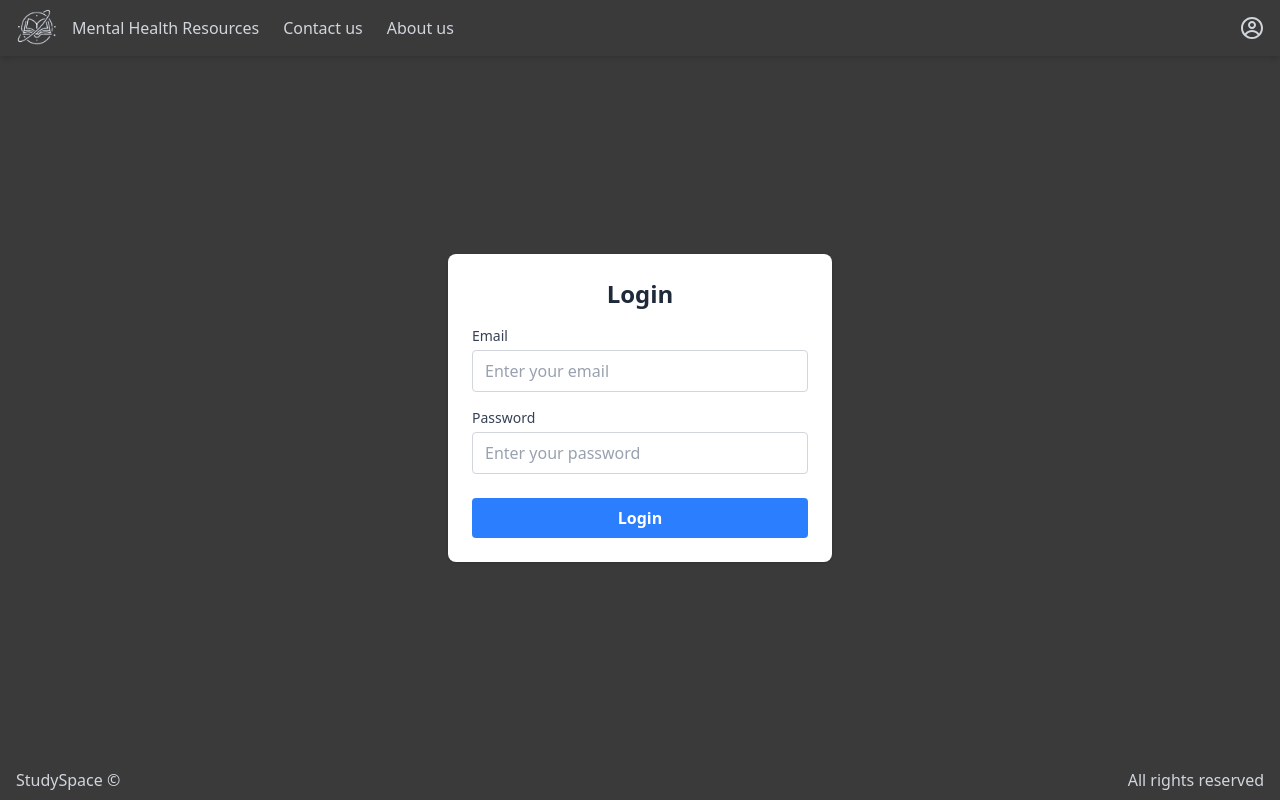
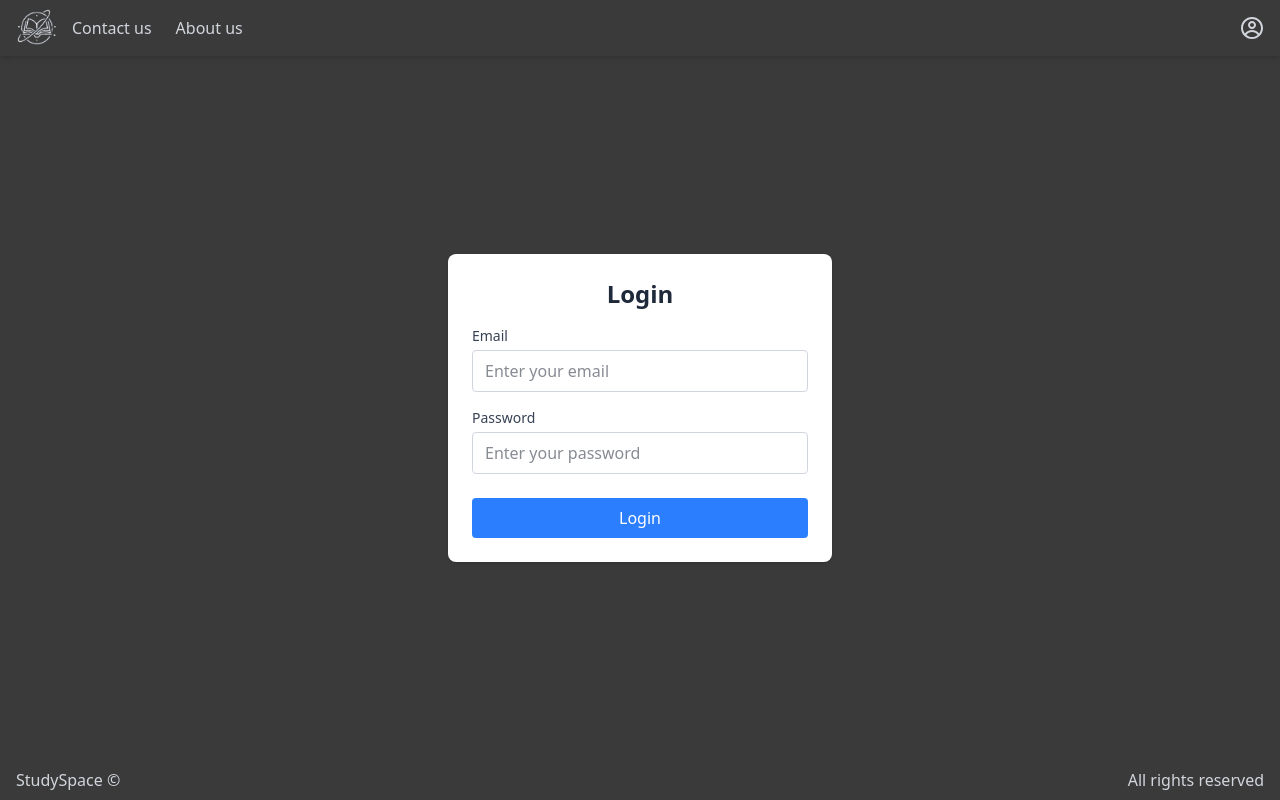
Before and after one commit to kvvyas/Smart-Space, a React app: page /login in a window 1280 px wide. Built offline with nearby package versions, Linux system fonts and the light colour scheme; the HTML template or start-up script is replaced by a standard one.

Commit message:
Login stored registration

```diff
--- a/src/components/Header.jsx
+++ b/src/components/Header.jsx
@@ -1,30 +1,48 @@
+import { useEffect, useState } from 'react';
 import { CgProfile } from "react-icons/cg";
-import { Link } from 'react-router-dom'; // Import Link from react-router-dom
+import { Link } from 'react-router-dom';
 
 function Header() {
+  const [user, setUser] = useState(localStorage.getItem("user") || null);
+
+  useEffect(() => {
+    // ✅ Listen for login changes
+    const checkUser = () => {
+      setUser(localStorage.getItem("user"));
+    };
+    window.addEventListener("storage", checkUser);
+
+    return () => window.removeEventListener("storage", checkUser);
+  }, []);
+
+  const handleLogout = () => {
+    localStorage.removeItem("user");
+    setUser(null);
+  };
+
   return (
-    <header
-      style={{ backgroundColor: "rgb(58, 58, 58)" }}
-      className="flex items-center justify-between px-4 py-2 shadow-md"
-    >
-      {/* Left Section: Logo and Links */}
+    <header className="flex items-center justify-between px-4 py-2 shadow-md" style={{ backgroundColor: "rgb(58, 58, 58)" }}>
       <div className="flex items-center space-x-4">
-        {/* Wrap the logo inside <Link> to navigate to home */}
         <Link to="/">
           <img src="/studyspace.webp" alt="Logo" className="h-10 w-10 object-cover cursor-pointer" />
         </Link>
-
         <nav className="flex space-x-6">
-          <a href="#" className="text-gray-300 hover:text-blue-400">Mental Health Resources</a>
           <Link to="/ContactUs" className="text-gray-300 hover:text-blue-400">Contact us</Link>
           <Link to="/AboutUs" className="text-gray-300 hover:text-blue-400">About us</Link>
         </nav>
       </div>
 
-      {/* Right Section: Profile Icon (for login) */}
-      <Link to="/login">
-        <CgProfile className="text-gray-300 text-2xl hover:text-blue-400 cursor-pointer" />
-      </Link>
+      {/* ✅ Show user's email or login icon */}
+      {user ? (
+        <div className="flex items-center space-x-4">
+          <span className="text-white">{user}</span>
+          <button onClick={handleLogout} className="text-red-400 hover:text-red-600">Logout</button>
+        </div>
+      ) : (
+        <Link to="/login">
+          <CgProfile className="text-gray-300 text-2xl hover:text-blue-400 cursor-pointer" />
+        </Link>
+      )}
     </header>
   );
 }
--- a/src/pages/Login.jsx
+++ b/src/pages/Login.jsx
@@ -1,36 +1,38 @@
 import React, { useState } from "react";
+import { useNavigate } from "react-router-dom";
 import Footer from "../components/Footer";
 import Header from "../components/Header.jsx";
 
 export default function Login() {
   const [email, setEmail] = useState("");
   const [password, setPassword] = useState("");
-  const [error, setError] = useState(null);
-  const [success, setSuccess] = useState(null);
+  const [message, setMessage] = useState(null);
+  const navigate = useNavigate();
 
   const handleSubmit = async (e) => {
     e.preventDefault();
-    setError(null);
-    setSuccess(null);
+    setMessage(null); // ✅ Clear old messages before new request
 
     try {
-      console.log("response recieved")
-
       const response = await fetch("http://127.0.0.1:5000/login", {
         method: "POST",
-        headers: {
-          "Content-Type": "application/json",
-        },
+        headers: { "Content-Type": "application/json" },
         body: JSON.stringify({ email, password }),
       });
+
       const data = await response.json();
+
       if (response.ok) {
-        setSuccess("Login successful!");
+        // ✅ Store user data in localStorage
+        localStorage.setItem("user", data.email);
+
+        // ✅ Redirect to home page
+        navigate("/");
       } else {
-        setError(data.message || "Login failed");
+        setMessage({ text: data.message, type: "error" });
       }
     } catch (err) {
-      setError("Server error, please try again later.");
+      setMessage({ text: "Server error, please try again later.", type: "error" });
     }
   };
 
@@ -49,8 +51,8 @@ export default function Login() {
                 value={email}
                 onChange={(e) => setEmail(e.target.value)}
                 placeholder="Enter your email"
-                className="w-full px-3 py-2 border border-gray-300 rounded text-gray-900 focus:outline-none focus:ring-2 focus:ring-blue-500 placeholder-gray-400"
-                />
+                className="w-full px-3 py-2 border border-gray-300 rounded text-gray-900"
+              />
             </div>
             <div className="mb-6">
               <label htmlFor="password" className="block text-gray-700 text-sm font-medium mb-1">Password</label>
@@ -60,12 +62,18 @@ export default function Login() {
                 value={password}
                 onChange={(e) => setPassword(e.target.value)}
                 placeholder="Enter your password"
-                className="w-full px-3 py-2 border border-gray-300 rounded text-gray-900 focus:outline-none focus:ring-2 focus:ring-blue-500 placeholder-gray-400"
-                />
+                className="w-full px-3 py-2 border border-gray-300 rounded text-gray-900"
+              />
             </div>
-            {error && <p className="text-red-500 text-center">{error}</p>}
-            {success && <p className="text-green-500 text-center">{success}</p>}
-            <button type="submit" className="w-full bg-blue-500 hover:bg-blue-600 text-white py-2 rounded font-semibold transition-colors">
+
+            {/* ✅ Show only one message */}
+            {message && (
+              <p className={message.type === "error" ? "text-red-500 text-center" : "text-green-500 text-center"}>
+                {message.text}
+              </p>
+            )}
+
+            <button type="submit" className="w-full bg-blue-500 hover:bg-blue-600 text-white py-2 rounded">
               Login
             </button>
           </form>
```
